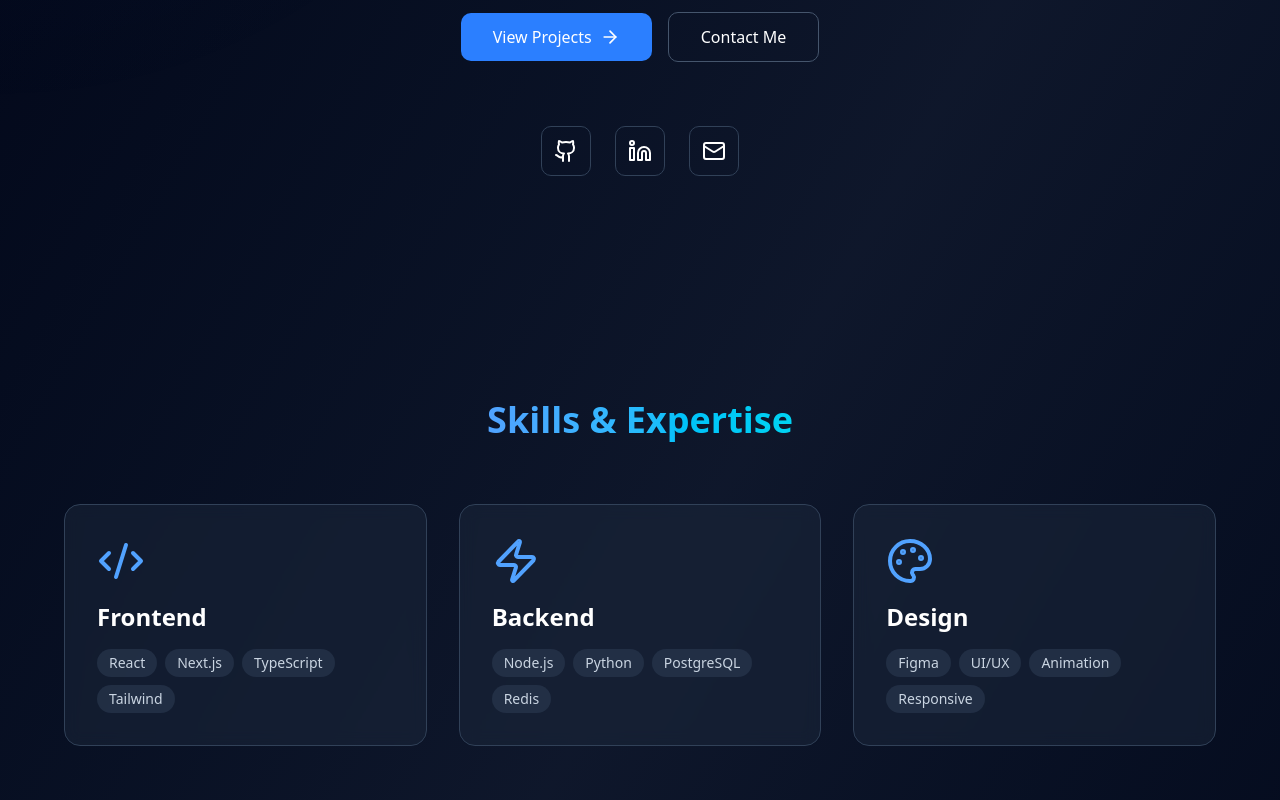
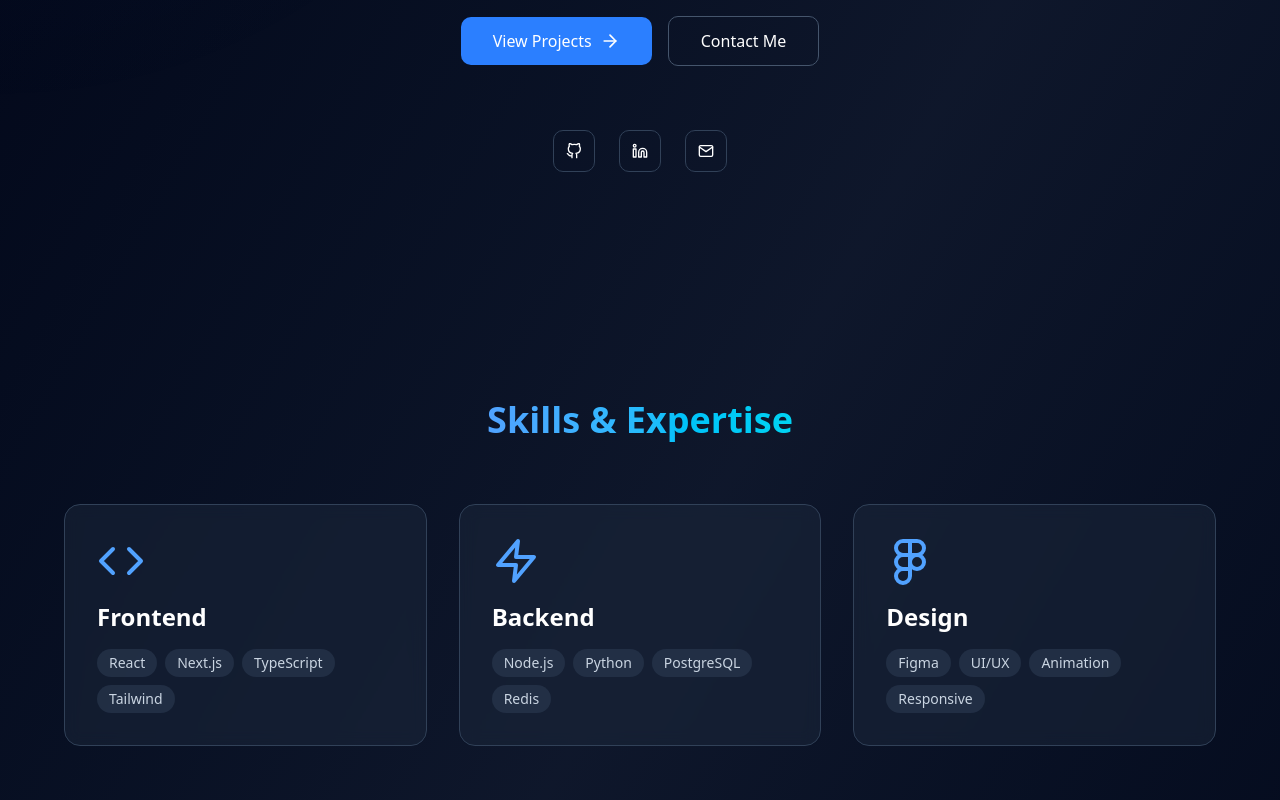
Before and after one commit to rajbahakdanyu/portfolio, a Next.js app: page / in a window 1280 px wide. Shown: the part 480-1280 px from the top of the page. Built offline with nearby package versions, Linux system fonts and the light colour scheme.

Commit message:
feat: replace lucide-react icons with react-icons for improved consistency

```diff
--- a/app/page.tsx
+++ b/app/page.tsx
@@ -2,17 +2,17 @@
 
 import { useState, useEffect } from "react";
 import {
-  Menu,
-  X,
-  Github,
-  Linkedin,
-  Mail,
-  ExternalLink,
-  ArrowRight,
-  Code2,
-  Palette,
-  Zap,
-} from "lucide-react";
+  FiCode,
+  FiArrowRight,
+  FiExternalLink,
+  FiMail,
+  FiX,
+  FiMenu,
+  FiGithub,
+  FiLinkedin,
+  FiZap,
+  FiFigma,
+} from "react-icons/fi";
 
 const PortfolioWebsite = () => {
   const [isMenuOpen, setIsMenuOpen] = useState(false);
@@ -53,17 +53,17 @@ const PortfolioWebsite = () => {
     {
       name: "Frontend",
       items: ["React", "Next.js", "TypeScript", "Tailwind"],
-      icon: Code2,
+      icon: <FiCode className="w-12 h-12 text-blue-400 mb-4" />,
     },
     {
       name: "Backend",
       items: ["Node.js", "Python", "PostgreSQL", "Redis"],
-      icon: Zap,
+      icon: <FiZap className="w-12 h-12 text-blue-400 mb-4" />,
     },
     {
       name: "Design",
       items: ["Figma", "UI/UX", "Animation", "Responsive"],
-      icon: Palette,
+      icon: <FiFigma className="w-12 h-12 text-blue-400 mb-4" />,
     },
   ];
 
@@ -107,7 +107,7 @@ const PortfolioWebsite = () => {
               className="md:hidden text-white"
               onClick={() => setIsMenuOpen(!isMenuOpen)}
             >
-              {isMenuOpen ? <X size={24} /> : <Menu size={24} />}
+              {isMenuOpen ? <FiX size={24} /> : <FiMenu size={24} />}
             </button>
           </div>
         </div>
@@ -160,7 +160,7 @@ const PortfolioWebsite = () => {
               type="button"
               className="px-8 py-3 bg-blue-500 hover:bg-blue-600 rounded-lg font-medium transition-all hover:scale-105 flex items-center gap-2"
             >
-              View Projects <ArrowRight size={20} />
+              View Projects <FiArrowRight size={20} />
             </button>
             <button
               type="button"
@@ -172,20 +172,28 @@ const PortfolioWebsite = () => {
 
           <div className="flex items-center justify-center gap-6 pt-8">
             {[
-              { Icon: Github, href: "https://github.com", name: "github" },
               {
-                Icon: Linkedin,
+                icon: <FiGithub />,
+                href: "https://github.com",
+                name: "github",
+              },
+              {
+                icon: <FiLinkedin />,
                 href: "https://linkedin.com",
                 name: "linkedin",
               },
-              { Icon: Mail, href: "mailto:contact@example.com", name: "mail" },
-            ].map(({ Icon, href, name }) => (
+              {
+                icon: <FiMail />,
+                href: "mailto:contact@example.com",
+                name: "mail",
+              },
+            ].map(({ icon, href, name }) => (
               <a
                 key={name}
                 href={href}
                 className="p-3 border border-slate-700 hover:border-blue-400 rounded-lg transition-all hover:scale-110 hover:bg-slate-800"
               >
-                <Icon size={24} />
+                {icon}
               </a>
             ))}
           </div>
@@ -207,7 +215,7 @@ const PortfolioWebsite = () => {
                 key={category.name}
                 className="p-8 bg-slate-800/50 backdrop-blur border border-slate-700 rounded-2xl hover:border-blue-500 transition-all hover:scale-105"
               >
-                <category.icon className="w-12 h-12 text-blue-400 mb-4" />
+                {category.icon}
                 <h3 className="text-2xl font-bold mb-4">{category.name}</h3>
                 <div className="flex flex-wrap gap-2">
                   {category.items.map((item) => (
@@ -242,7 +250,7 @@ const PortfolioWebsite = () => {
               >
                 <div className="flex items-start justify-between mb-4">
                   <h3 className="text-xl font-bold">{project.title}</h3>
-                  <ExternalLink
+                  <FiExternalLink
                     className="text-slate-400 group-hover:text-blue-400 transition-colors"
                     size={20}
                   />
@@ -284,7 +292,7 @@ const PortfolioWebsite = () => {
             type="button"
             className="px-8 py-4 bg-blue-500 hover:bg-blue-600 rounded-lg font-medium transition-all hover:scale-105 flex items-center gap-2 mx-auto"
           >
-            <Mail size={20} />
+            <FiMail size={20} />
             Get In Touch
           </button>
         </div>
--- a/package.json
+++ b/package.json
@@ -15,10 +15,10 @@
     "class-variance-authority": "^0.7.1",
     "clsx": "^2.1.1",
     "framer-motion": "^12.23.22",
-    "lucide-react": "^0.544.0",
     "next": "15.5.4",
     "react": "19.1.0",
     "react-dom": "19.1.0",
+    "react-icons": "^5.5.0",
     "tailwind-merge": "^3.3.1"
   },
   "devDependencies": {
```
Also changed, not shown: 1 other file (tests, documents, lock files or other folders).
